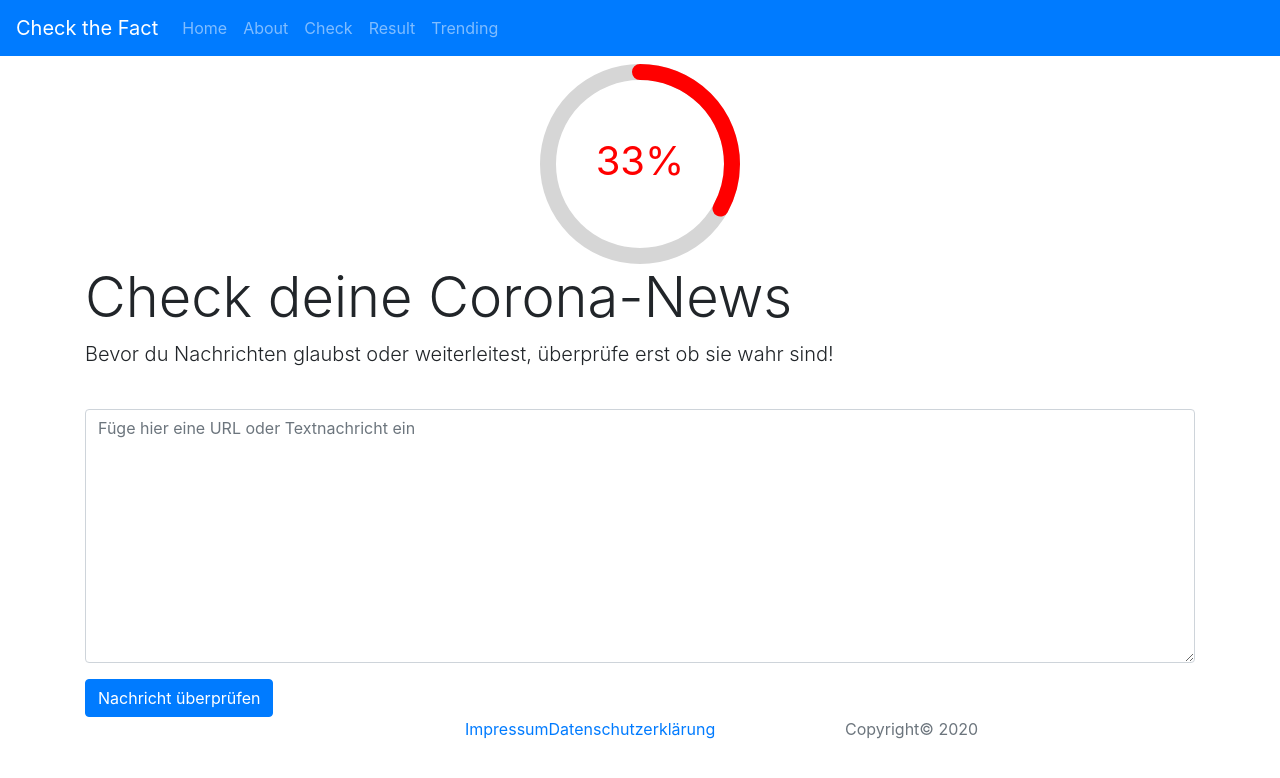
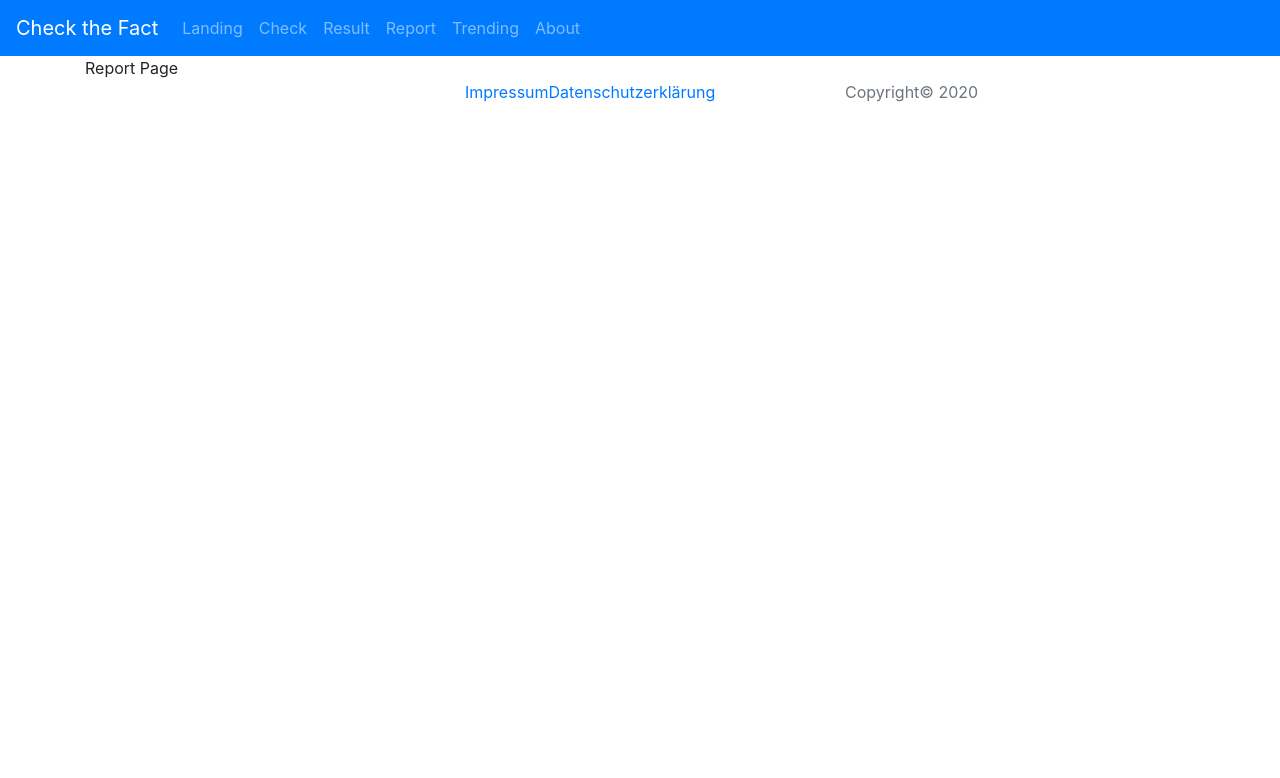
Before and after one commit to Check-den-Fakt/Frontend, a React (Create React App) app: page /report in a window 1280 px wide. Shown: the top 778 px of the page. Built offline with nearby package versions, Linux system fonts and the light colour scheme.

Commit message:
add empty pages

```diff
--- a/src/App.js
+++ b/src/App.js
@@ -15,6 +15,8 @@ import { Layout } from './components/Layout';
 import Check from './pages/Check/Check';
 import Result from './pages/Result/Result';
 import Trending from './pages/Trending/Trending';
+import Landing from './pages/Landing/Landing';
+import Report from './pages/Report/Report';
 
 function App() {
   return (
@@ -30,11 +32,17 @@ function App() {
           <Route path="/result">
             <Result />
           </Route>
+          <Route path="/report">
+            <Report />
+          </Route>
+          <Route path="/check">
+            <Check />
+          </Route>
           <Route path="/trending">
             <Trending />
           </Route>
           <Route path="/">
-            <Check />
+            <Landing />
           </Route>
         </Switch>
       </Router>
--- a/src/components/NavMenu.js
+++ b/src/components/NavMenu.js
@@ -11,11 +11,12 @@ export class NavMenu extends Component {
     <Navbar bg="primary" variant="dark">
       <Navbar.Brand href="#home">Check the Fact</Navbar.Brand>
       <Nav className="mr-auto">
-        <Nav.Link href="/">Home</Nav.Link>
-        <Nav.Link href="/about">About</Nav.Link>
+        <Nav.Link href="/">Landing</Nav.Link>
         <Nav.Link href="/check">Check</Nav.Link>
         <Nav.Link href="/result">Result</Nav.Link>
+        <Nav.Link href="/report">Report</Nav.Link>
         <Nav.Link href="/trending">Trending</Nav.Link>
+        <Nav.Link href="/about">About</Nav.Link>
       </Nav>
       {/*<Form inline>
         <FormControl type="text" placeholder="Search" className="mr-sm-2" />
--- /dev/null
+++ b/src/pages/Landing/Landing.js
@@ -0,0 +1,11 @@
+import React, { useState } from 'react';
+import './Landing.css';
+
+export default function Landing() {
+  // Declare a new state variable, which we'll call "count"
+  return (
+    <div>
+      Landing Page
+    </div>
+  );
+}
--- /dev/null
+++ b/src/pages/Report/Report.js
@@ -0,0 +1,11 @@
+import React, { useState } from 'react';
+import './Report.css';
+
+export default function Report() {
+  // Declare a new state variable, which we'll call "count"
+  return (
+    <div>
+      Report Page
+    </div>
+  );
+}
--- a/src/pages/Result/Result.js
+++ b/src/pages/Result/Result.js
@@ -1,6 +1,7 @@
 import React, { useState } from 'react';
 import { AddNews } from '../../components/AddNews';
 import { Diagram } from '../../components/Diagram';
+import './Result.css';
 
 export default function Result() {
   // Declare a new state variable, which we'll call "count"
--- /dev/null
+++ b/src/pages/Trending/Trending.js
@@ -0,0 +1,13 @@
+import React, { useState } from 'react';
+import { AddNews } from '../../components/AddNews';
+import { Diagram } from '../../components/Diagram';
+import './Trending.css';
+
+export default function Trending() {
+  // Declare a new state variable, which we'll call "count"
+  return (
+    <div>
+      Trending page
+    </div>
+  );
+}
```
Also changed, not shown: src/pages/Landing/Landing.css (added), src/pages/Report/Report.css (added), src/pages/Trending/Trending.css (added).
